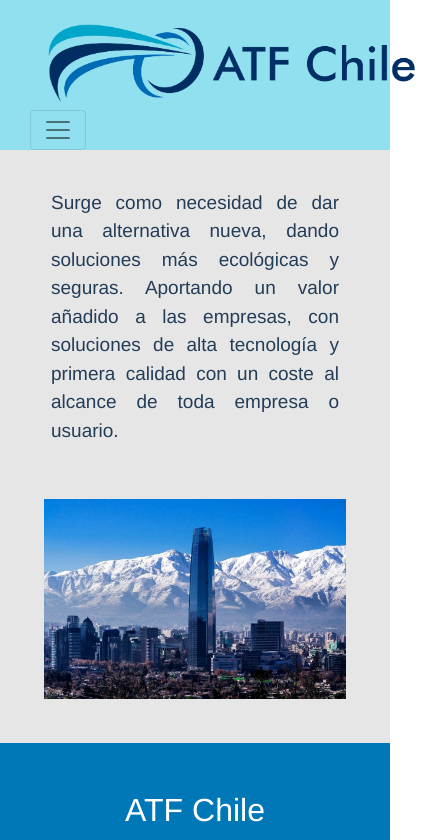
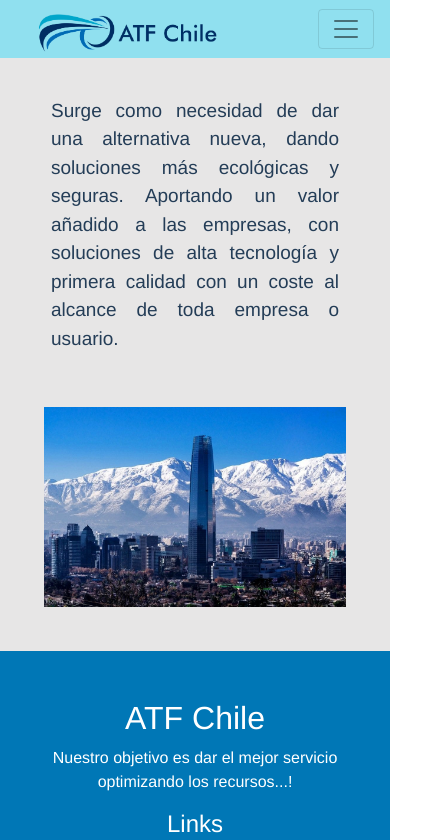
Before and after one commit to MayuCh4n/projeto-construcao, a Vue app: page / in a window 390 px wide. Shown: the top 840 px of the page, 443 px wide, since content can reach past the window. Built offline with nearby package versions, Linux system fonts and the light colour scheme.

Commit message:
ajuste da imagem do menu

```diff
--- a/src/components/menu/Menu.vue
+++ b/src/components/menu/Menu.vue
@@ -70,5 +70,15 @@
       color: #0077B6 !important;
     }
 
+    @media(max-width: 553px) {
+        #imagem{
+          height: 50%;
+          width: 200px;
+          margin: 0;
+          padding: 0;
+          position:inherit;
+          align-self: start;
+    }
+    }
 
 </style>
```
